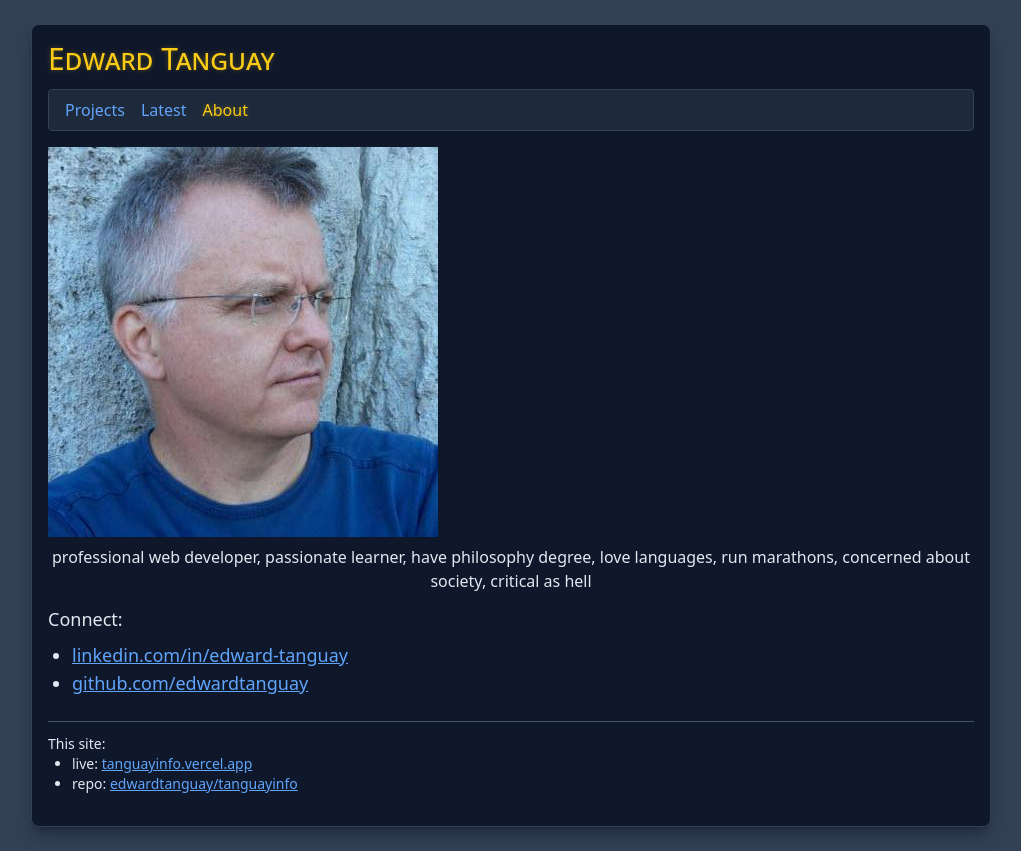
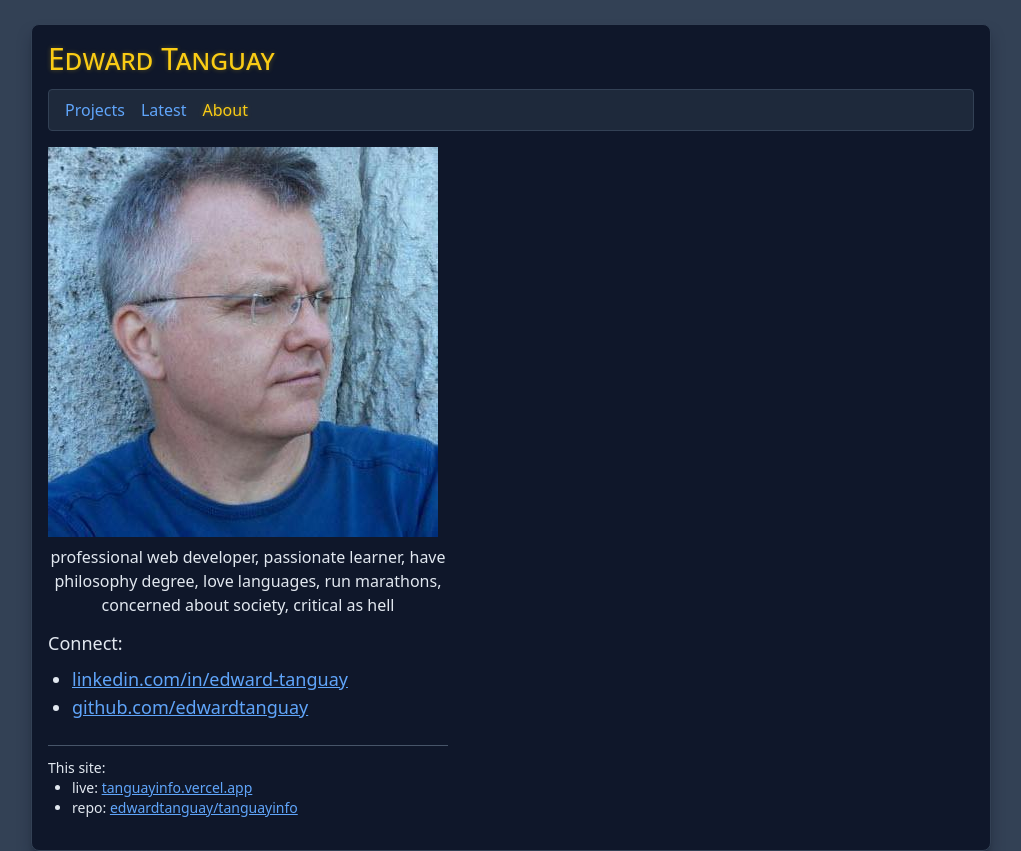
Before and after one commit to edwardtanguay/tanguayinfo, a React (Vite) app: page /about in a window 1280 px wide. Shown: the whole page, without its empty margins (129-1150 px from the left). Before the commit the page ends 827 px from the top, so only its background shows below. Built offline with nearby package versions, Linux system fonts and the light colour scheme; what easy-peasy would draw is missing.

Commit message:
full resp

```diff
--- a/src/pages/PageAbout.tsx
+++ b/src/pages/PageAbout.tsx
@@ -1,6 +1,6 @@
 export const PageAbout = () => {
 	return (
-		<>
+		<div className="md:w-[25rem] w-full">
 			<img src="images/edward.jpg" />
 			<p className="text-center mt-2">professional web developer, passionate learner, have philosophy degree, love languages, run marathons, concerned about society, critical as hell</p>
 			<h2 className="text-lg mt-3">Connect: </h2>
@@ -13,6 +13,6 @@ export const PageAbout = () => {
 				<li>live: <a className="underline" href="https://tanguayinfo.vercel.app">tanguayinfo.vercel.app</a></li>
 				<li>repo: <a className="underline" href="https://github.com/edwardtanguay/tanguayinfo">edwardtanguay/tanguayinfo</a></li>
 			</ul>
-		</>
+		</div>
 	)
 }
```
